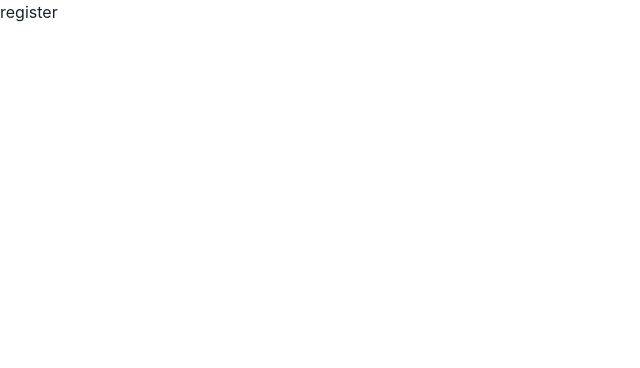
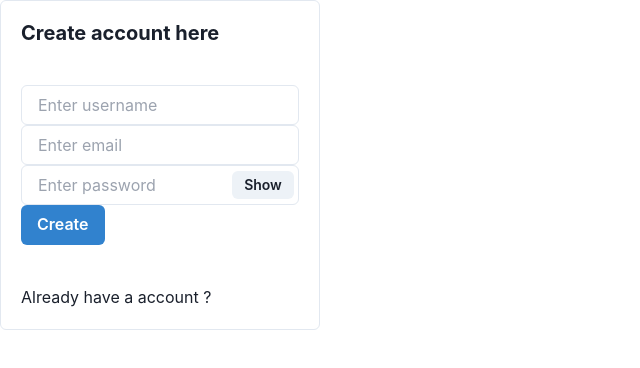
Before and after one commit to tolgabayrakdev/geoner, a React (Vite) app in the folder client/: page /auth/register in a window 1280 px wide. Shown: the top 368 px of the page, without its empty margins (0-640 px from the left). Built offline with nearby package versions, Linux system fonts and the light colour scheme.

Commit message:
reset passsword page added

```diff
--- a/client/src/pages/auth/login.tsx
+++ b/client/src/pages/auth/login.tsx
@@ -1,5 +1,6 @@
 import { Button, Card, CardBody, CardFooter, CardHeader, Heading, Input, InputGroup, InputRightElement, Text } from "@chakra-ui/react"
 import { useState } from "react"
+import { Link } from "react-router-dom";
 
 
 type Props = {}
@@ -46,11 +47,11 @@ export default function Login({ }: Props) {
           {
             loading ? <section>
               <CardHeader>
-                <Heading size='md'> Login here</Heading>
+                <Heading size='md' className="text-center"> Log in here</Heading>
               </CardHeader>
               <CardBody>
-                <form onSubmit={loginSubmitHandle} className="">
-                  <Input onChange={(e) => setEmail(e.target.value)} className="mb-3" placeholder='Basic usage' />
+                <form onSubmit={loginSubmitHandle}>
+                  <Input onChange={(e) => setEmail(e.target.value)} className="mb-3" placeholder='Enter email' />
                   <InputGroup size='md'>
                     <Input
                       onChange={(e) => setPassword(e.target.value)}
@@ -64,17 +65,22 @@ export default function Login({ }: Props) {
                       </Button>
                     </InputRightElement>
                   </InputGroup>
-                  <Button type="submit" className="mt-4" colorScheme='blue'>Log In</Button>
+                  <Button type="submit" className="mt-5 w-full" colorScheme='blue'>Log In</Button>
 
                 </form>
               </CardBody>
               <CardFooter>
-                Forget password ?
+                <div className="">
+                  <Link className=" hover:underline text-blue-600 hover:text-blue-500 duration-300" to="/auth/reset-password">
+                    Forget password ?
+                  </Link>
+                  <Link className="ml-5 hover:underline text-blue-600 hover:text-blue-500 duration-300" to="/auth/register">
+                    Create account
+                  </Link>
+                </div>
               </CardFooter>
-            </section> : <p className="text-xl m-3">Loading...</p>
-
+            </section> : <p className="text-xl m-4">Loading...</p>
           }
-
         </Card>
       </div>
     </div>
--- a/client/src/pages/auth/register.tsx
+++ b/client/src/pages/auth/register.tsx
@@ -1,8 +1,88 @@
+import { Button, Card, CardBody, CardFooter, CardHeader, Heading, Input, InputGroup, InputRightElement } from "@chakra-ui/react"
+import { useState } from "react";
+import { Link } from "react-router-dom";
 
-type Props = {}
 
-export default function Register({}: Props) {
+
+export default function Register() {
+  const [username, setUsername] = useState("");
+  const [email, setEmail] = useState("");
+  const [password, setPassword] = useState("");
+  const [loading, setLoading] = useState(true);
+
+  const [show, setShow] = useState(false);
+  const handleClick = () => setShow(!show);
+
+
+  const loginSubmitHandle = async (e: any) => {
+    setLoading(false);
+    e.preventDefault()
+    try {
+      const res = await fetch("http://127.0.0.1:8000/api/v1/auth/register", {
+        method: "POST",
+        credentials: "include",
+        headers: {
+          'Content-type': 'application/json',
+        },
+        body: JSON.stringify({ "username": username, "email": email, "password": password })
+      })
+      if (res.status === 200) {
+        console.log("GİRİŞ BAŞARILI");
+      } else {
+        setTimeout(() => {
+          setLoading(true)
+        }, 1500)
+      }
+    } catch (error) {
+      console.log(error);
+      setLoading(true);
+    }
+
+  }
+
+
   return (
-    <div>register</div>
+    <div className="flex justify-center h-screen items-center">
+      <div>
+        <Card variant="outline" border="" align='center' w="80">
+          {
+            loading ? <section>
+              <CardHeader>
+                <Heading size='md' className="text-center">Create account here</Heading>
+              </CardHeader>
+              <CardBody>
+                <form onSubmit={loginSubmitHandle}>
+                  <Input onChange={(e) => setUsername(e.target.value)} className="mb-3" placeholder='Enter username' />
+                  <Input onChange={(e) => setEmail(e.target.value)} className="mb-3" placeholder='Enter email' />
+                  <InputGroup size='md'>
+                    <Input
+                      onChange={(e) => setPassword(e.target.value)}
+                      pr='4.5rem'
+                      type={show ? 'text' : 'password'}
+                      placeholder='Enter password'
+                    />
+                    <InputRightElement width='4.5rem'>
+                      <Button h='1.75rem' size='sm' onClick={handleClick}>
+                        {show ? 'Hide' : 'Show'}
+                      </Button>
+                    </InputRightElement>
+                  </InputGroup>
+
+                  <Button type="submit" className="mt-5 w-full" colorScheme='blue'>Create</Button>
+
+                </form>
+              </CardBody>
+              <CardFooter>
+                <div className="">
+                  <Link className=" hover:underline text-blue-600 hover:text-blue-500 duration-300" to="/auth/login">
+                    Already have a account ?
+                  </Link>
+                </div>
+              </CardFooter>
+            </section> : <p className="text-xl m-4">Loading...</p>
+          }
+        </Card>
+      </div>
+    </div>
   )
 }
--- /dev/null
+++ b/client/src/pages/auth/reset-password.tsx
@@ -0,0 +1,38 @@
+import { Button, Card, CardBody, CardFooter, CardHeader, Heading, Input } from "@chakra-ui/react"
+import { useState } from "react"
+import { Link } from "react-router-dom";
+
+export default function ResetPassword() {
+    const [loading, setLoading] = useState(true);
+    const [email, setEmail] = useState("");
+    return (
+        <div className="flex justify-center h-screen items-center">
+            <div>
+                <Card variant="outline" border="" align='center'>
+                    {
+                        loading ? <section>
+                            <CardHeader>
+                                <Heading size='md' className="text-center"> Reset your password</Heading>
+                            </CardHeader>
+                            <CardBody>
+                                <form>
+                                    <Input onChange={(e) => setEmail(e.target.value)} className="mb-3" placeholder='Enter email' />
+
+                                    <Button type="submit" className="mt-3 w-full" colorScheme='blue'>Submit</Button>
+
+                                </form>
+                            </CardBody>
+                            <CardFooter>
+                                <div className="">
+                                    <Link className="hover:underline text-blue-600 hover:text-blue-500 duration-300" to="/auth/login">
+                                        Back to login page
+                                    </Link>
+                                </div>
+                            </CardFooter>
+                        </section> : <p className="text-xl m-4">Loading...</p>
+                    }
+                </Card>
+            </div>
+        </div>
+    )
+}
--- a/client/src/routes.tsx
+++ b/client/src/routes.tsx
@@ -3,6 +3,7 @@ import Home from "./pages/home";
 import AuthLayout from "./layouts/auth-layout";
 import Login from "./pages/auth/login";
 import Register from "./pages/auth/register";
+import ResetPassword from "./pages/auth/reset-password";
 
 const routes = createBrowserRouter([
     {
@@ -15,7 +16,8 @@ const routes = createBrowserRouter([
         children: [
             { path: "", element: <Navigate to="login" />},
             { path: "login", element: <Login /> },
-            { path: "register", element: <Register /> }
+            { path: "register", element: <Register /> },
+            { path: "reset-password", element: <ResetPassword /> }
         ]
     }
 ])
```
